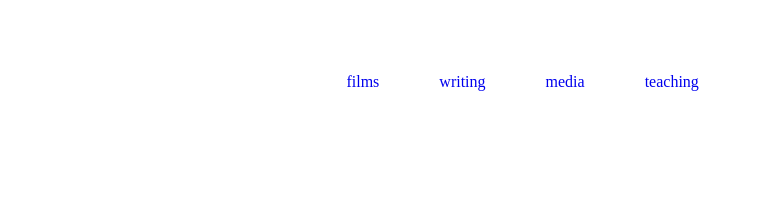
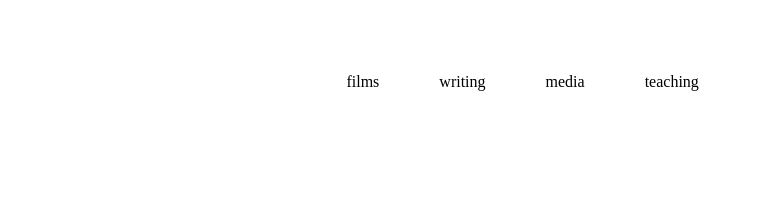
Before and after one commit to aaronzomback/zomback_, a website: page src/index.html in a window 1280 px wide. Shown: the top 214 px of the page, 422-1187 px from the left. Drawn offline with Linux system fonts and the light colour scheme; files that its build step writes are made by us from their sources.

Commit message:
changed nav anchors to black

```diff
--- a/src/css/app.css
+++ b/src/css/app.css
@@ -11,6 +11,10 @@ body {
   margin-left: auto;
   margin-right: auto;
   width: 480px;
+}
+
+header a {
+  color: #000000;
 }
 
 
```
Also changed, not shown: dist/app.css.
